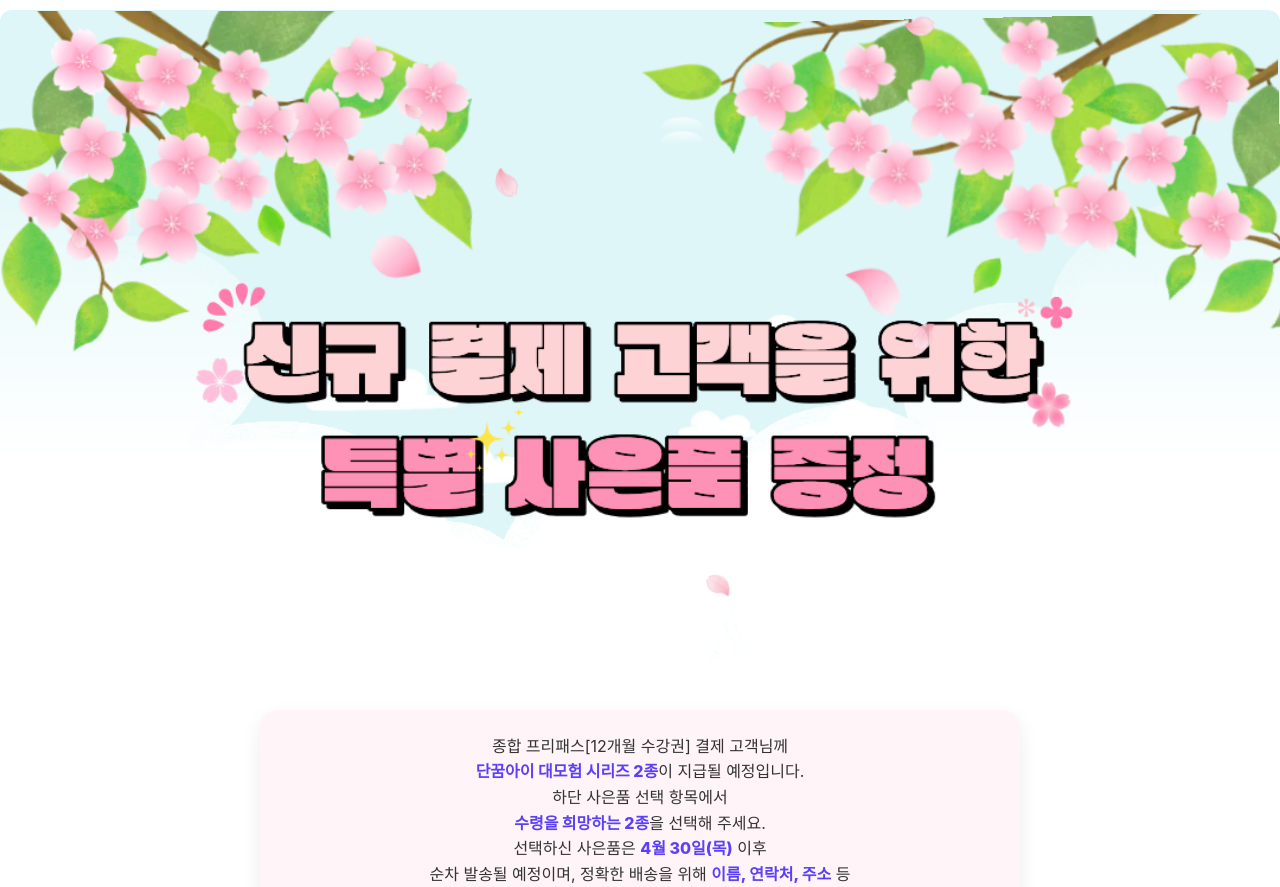
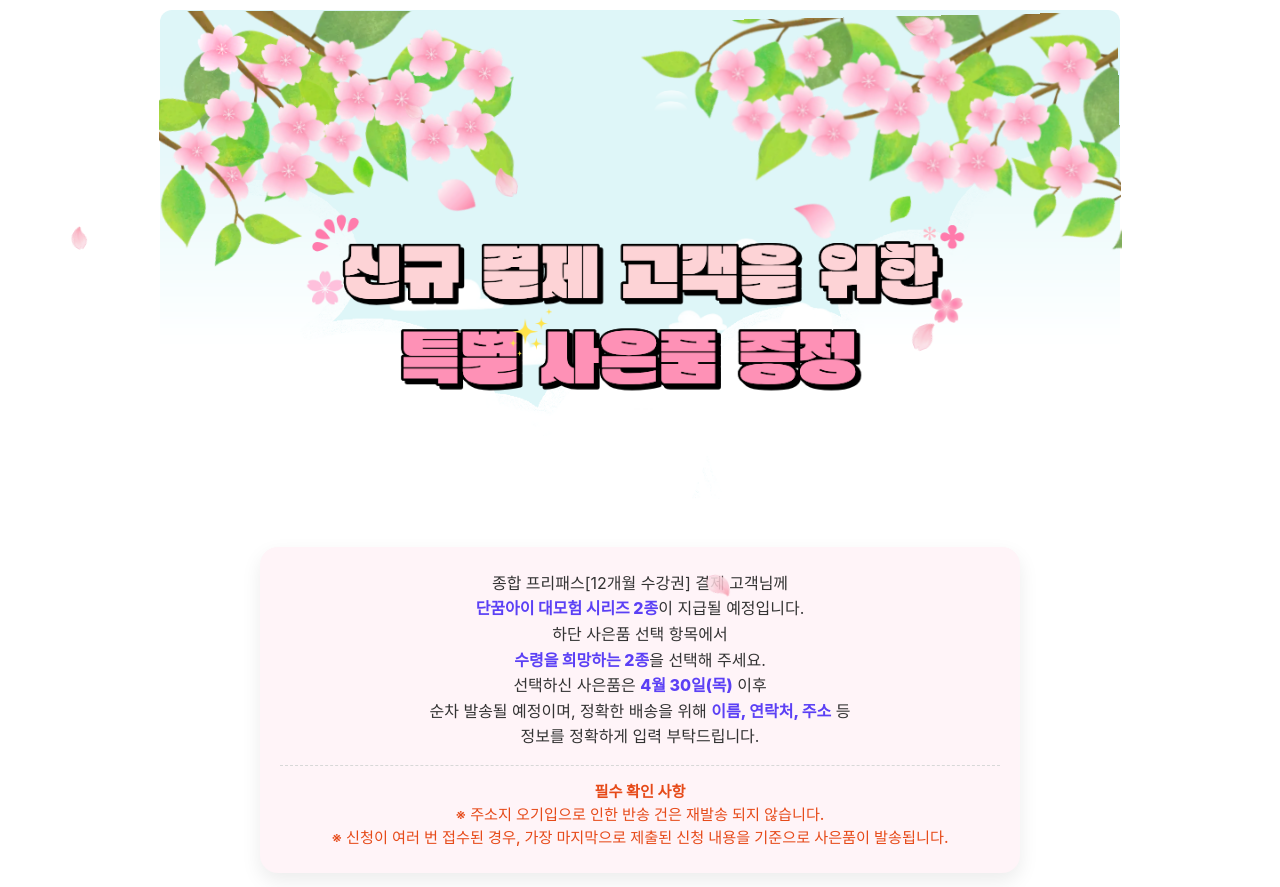
Before and after one commit to dankkume/event, a plain HTML site: page index.html in a window 1280 px wide. Shown: the top 887 px of the page. Drawn offline with Linux system fonts and the light colour scheme.

Commit message:
Update index.html

```diff
--- a/index.html
+++ b/index.html
@@ -35,7 +35,7 @@
     .banner-stack{
       position: relative;
       width: 100%;
-      max-width: 960%;
+      max-width: 960px;
       margin: 0 auto;
     }
 
```
